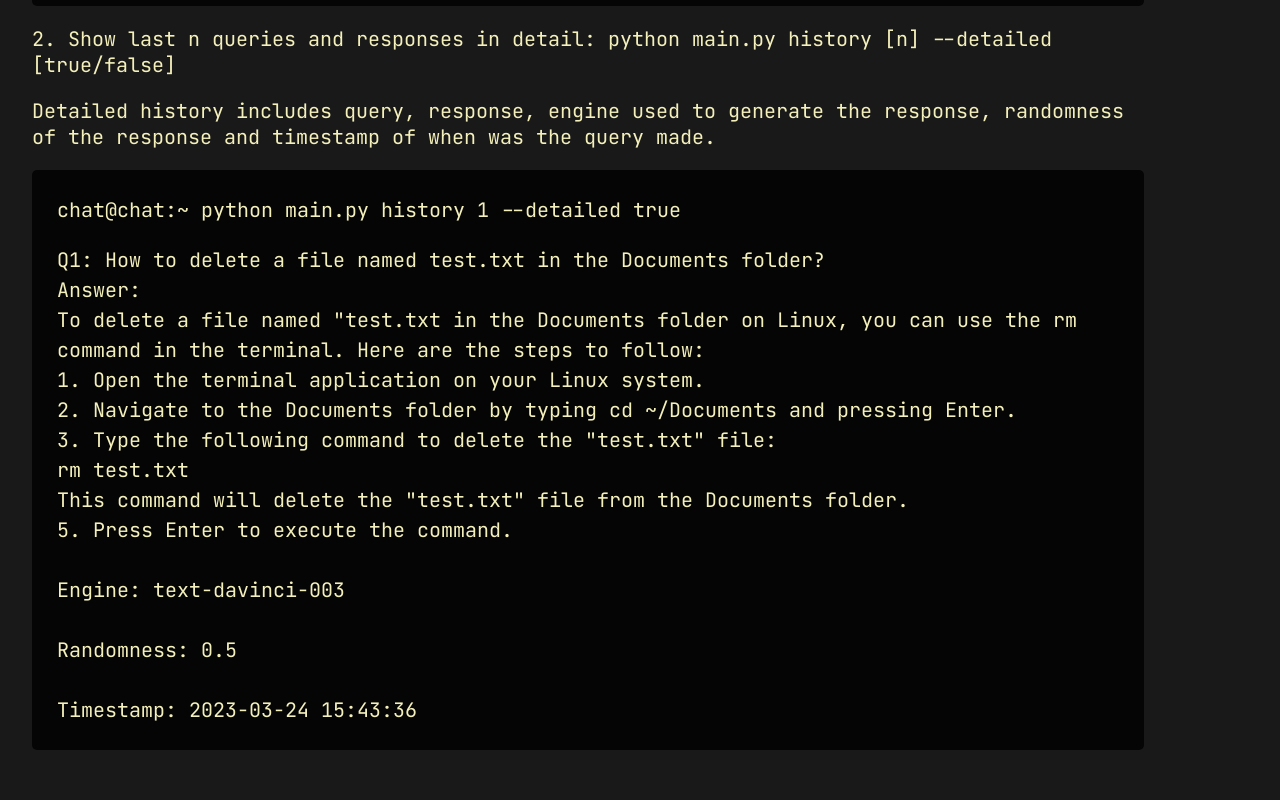
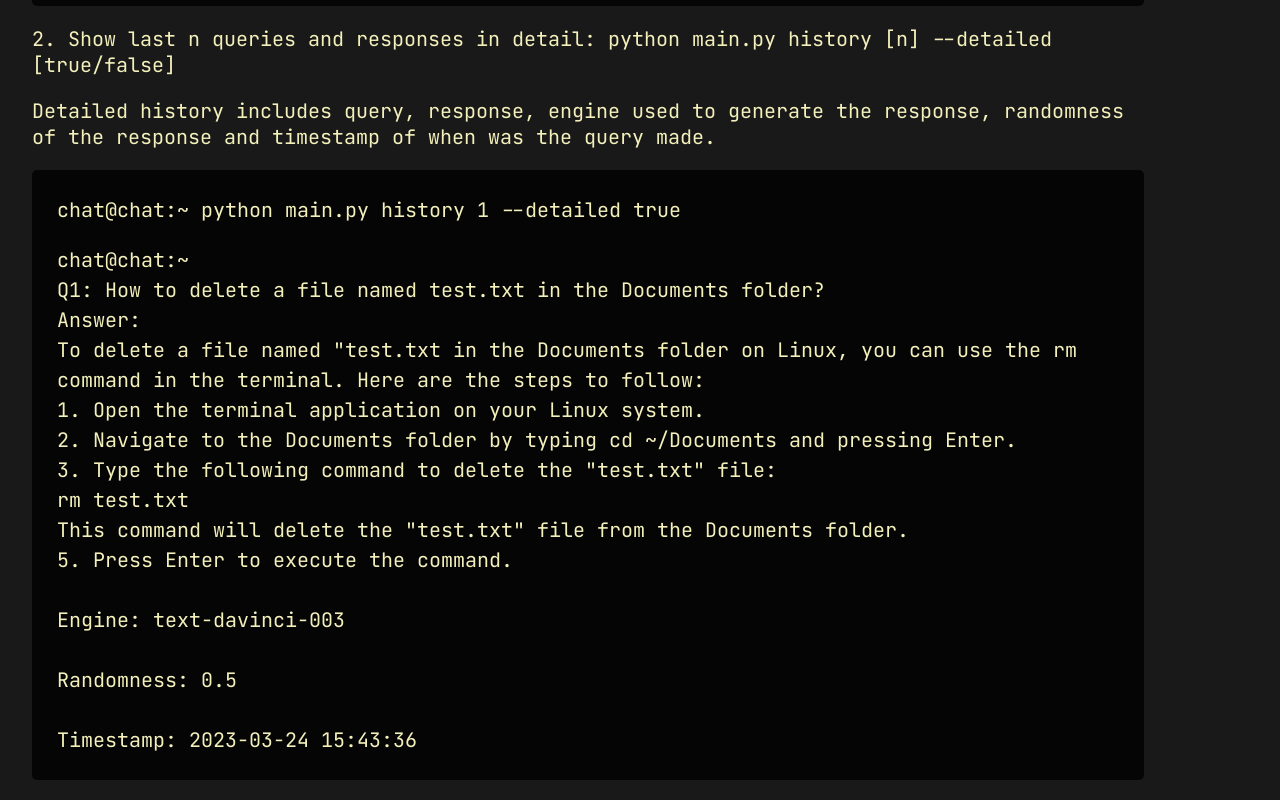
Before and after one commit to backslash-s/c.h.a.t, a plain HTML site: page docs.html in a window 1280 px wide. Shown: the part 2293-3093 px from the top of the page. Before the commit the page ends 3063 px from the top, so only its background shows below. Drawn offline with Linux system fonts and the light colour scheme.

Commit message:
Minor changes

```diff
--- a/docs.html
+++ b/docs.html
@@ -84,7 +84,7 @@
 			<p>Detailed history includes query, response, engine used to generate the response, randomness of the response and timestamp of when was the query made.</p>
 			<div class="terminal">
 				<p>chat@chat:~ python main.py history 1 --detailed true</p>
-				<p>
+				<p>chat@chat:~ <br>
 				Q1: How to delete a file named test.txt in the Documents folder?<br>
 				Answer:<br>
 				To delete a file named "test.txt in the Documents folder on Linux, you can use the rm command in the terminal. Here are the steps to follow:<br>
```
